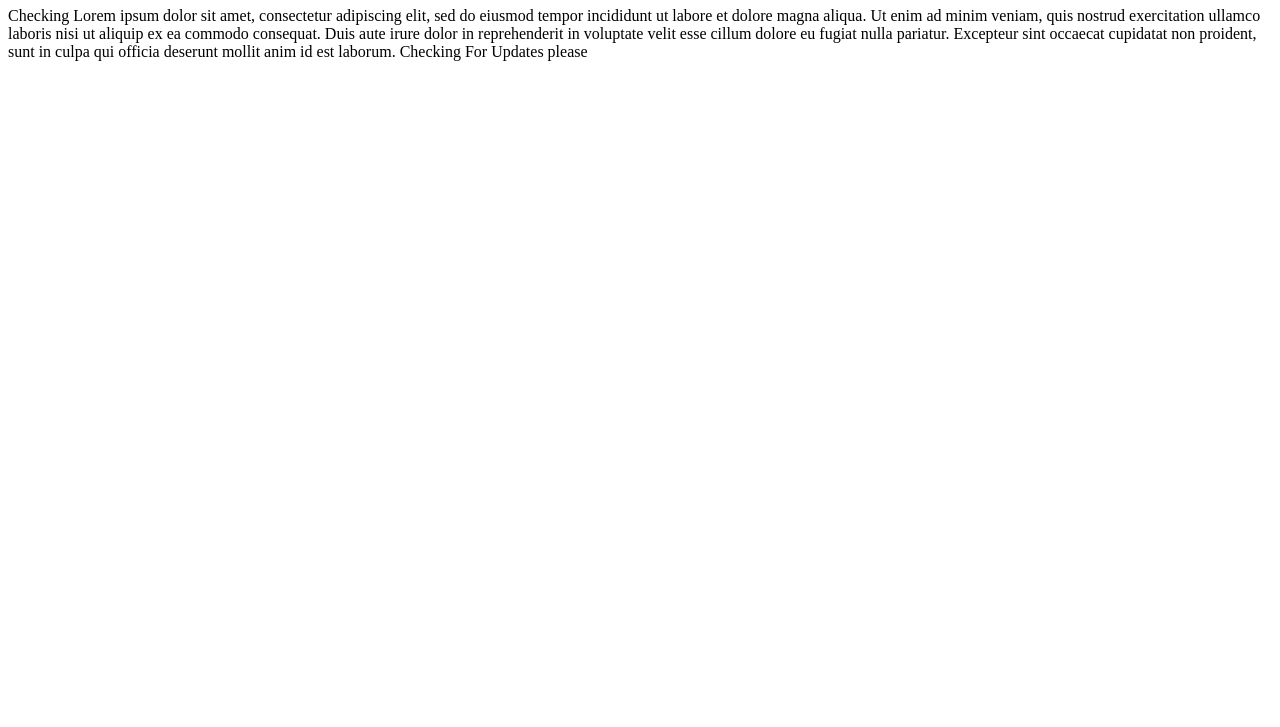
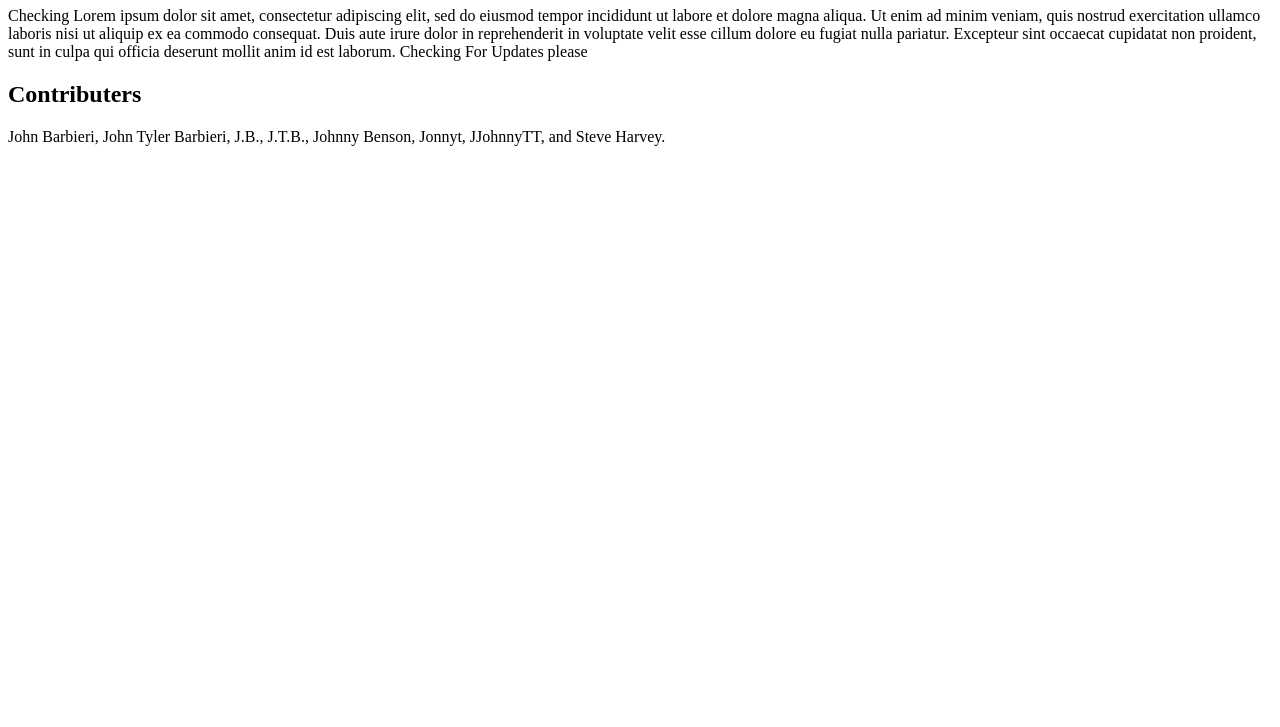
Before and after one commit to PodSh0t/The_Gautlet, a plain HTML site: page newHTML.html in a window 1280 px wide. Shown: the part 73-800 px from the top of the page. Drawn offline with Linux system fonts and the light colour scheme.

Commit message:
commiting

```diff
--- a/newHTML.html
+++ b/newHTML.html
@@ -9,5 +9,9 @@
         <p>
             Checking Lorem ipsum dolor sit amet, consectetur adipiscing elit, sed do eiusmod tempor incididunt ut labore et dolore magna aliqua. Ut enim ad minim veniam, quis nostrud exercitation ullamco laboris nisi ut aliquip ex ea commodo consequat. Duis aute irure dolor in reprehenderit in voluptate velit esse cillum dolore eu fugiat nulla pariatur. Excepteur sint occaecat cupidatat non proident, sunt in culpa qui officia deserunt mollit anim id est laborum. Checking For Updates please
         </p>
+        <h2>Contributers</h2>
+        <p>
+            John Barbieri, John Tyler Barbieri, J.B., J.T.B., Johnny Benson, Jonnyt, JJohnnyTT, and Steve Harvey.
+        </p>
     </body>
 </html>
```
